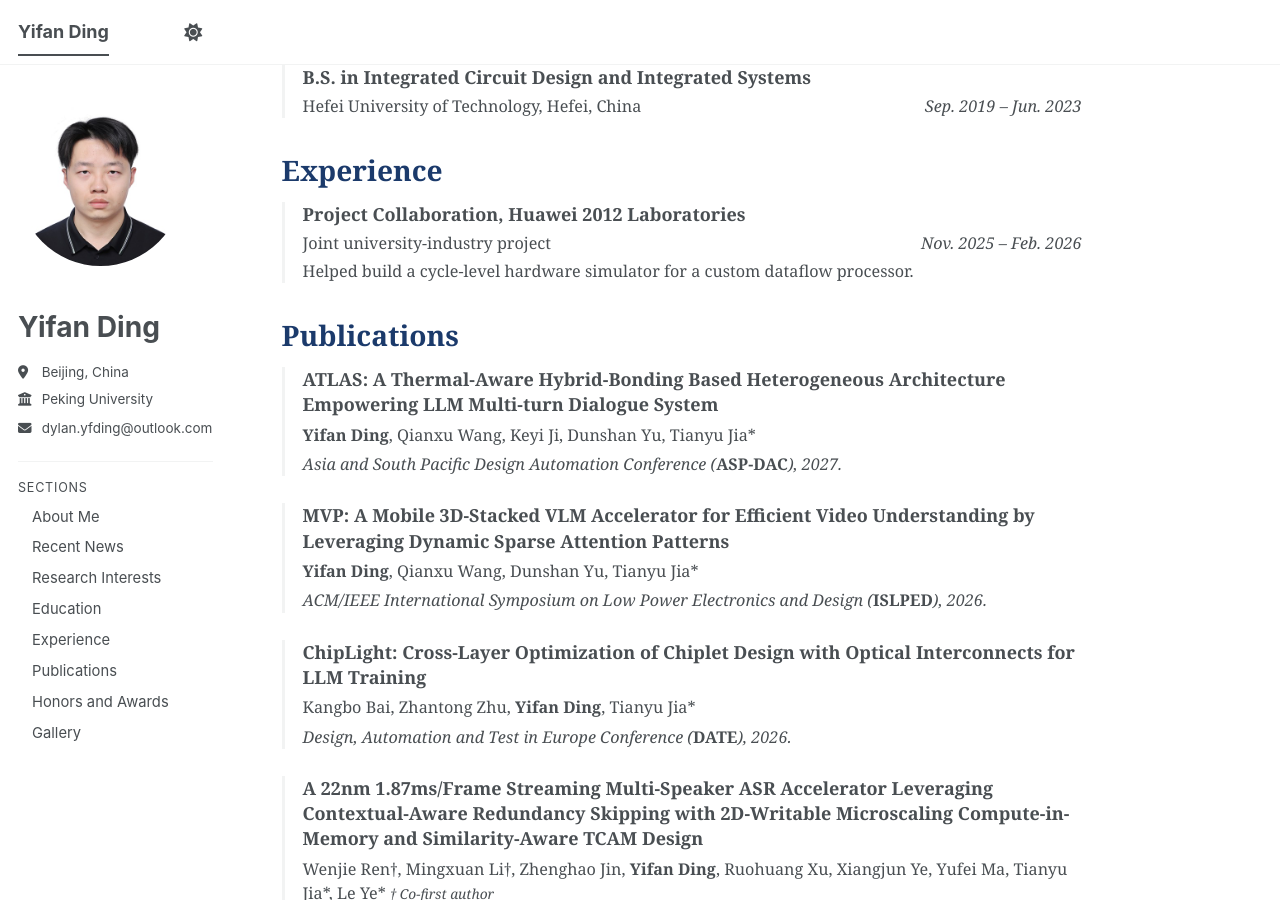
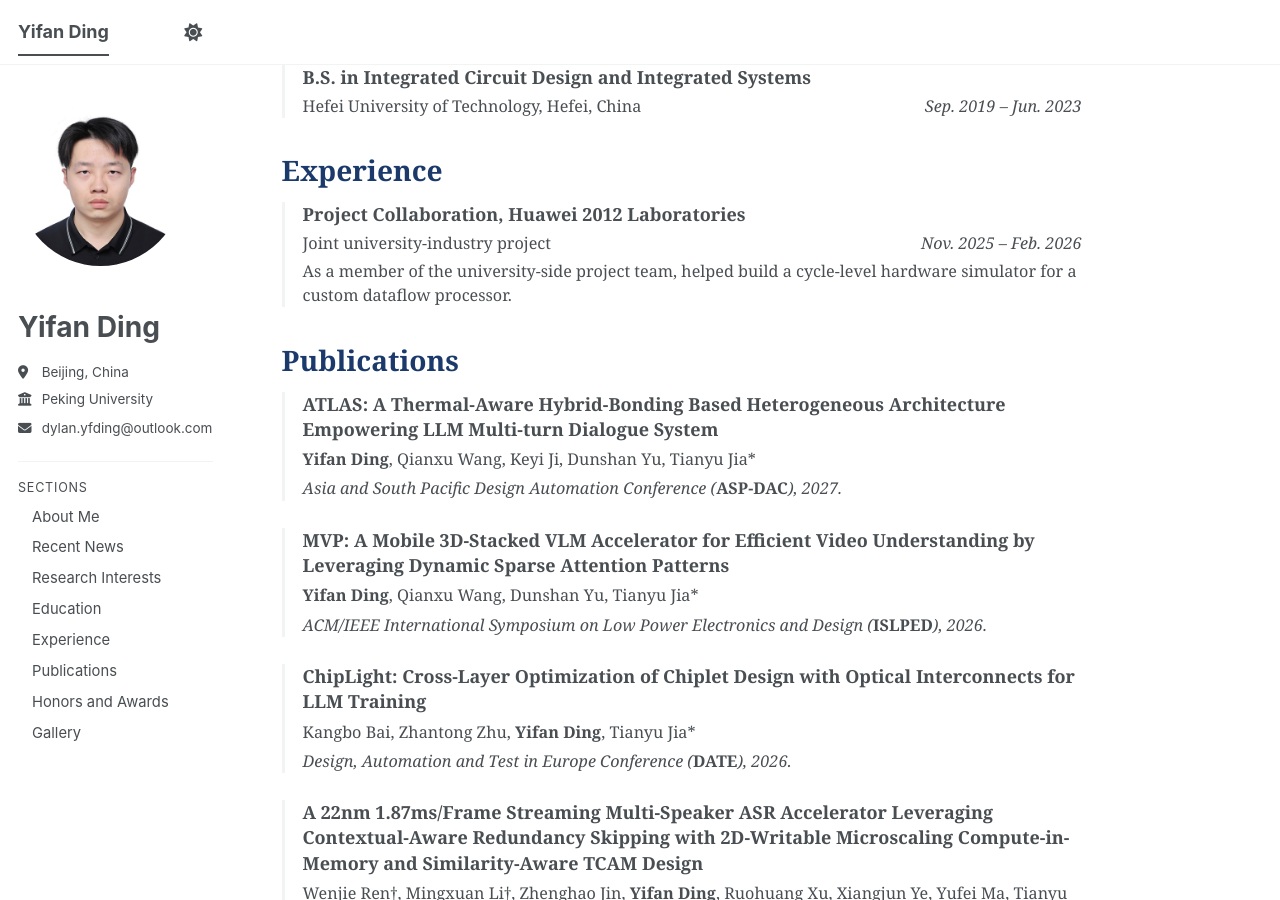
Before and after one commit to DylanDing54/DylanDing54.github.io, a Jekyll site: the page built from _pages/about.md, in a window 1280 px wide and 900 px high, scrolled down 998 px. Built offline with Jekyll 4.4.1, drawn with Linux system fonts in a browser that asks for light colours; a style sheet for code colours, icons or effects is not loaded.

Commit message:
Name the project collaboration and the university-side role
Co-Authored-By: Claude Opus 5 (1M context) <noreply@anthropic.com>

```diff
--- a/_pages/about.md
+++ b/_pages/about.md
@@ -65,7 +65,7 @@ Experience
   <div class="experience-item">
     <div class="experience-role"><strong>Project Collaboration, Huawei 2012 Laboratories</strong></div>
     <div class="experience-org">Joint university-industry project<span class="experience-date">Nov. 2025 &ndash; Feb. 2026</span></div>
-    <div class="experience-detail">Helped build a cycle-level hardware simulator for a custom dataflow processor.</div>
+    <div class="experience-detail">As a member of the university-side project team, helped build a cycle-level hardware simulator for a custom dataflow processor.</div>
   </div>
 </div>
 
```
